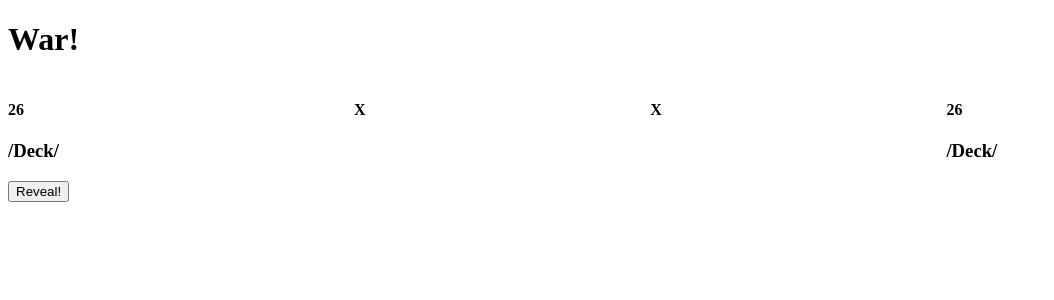
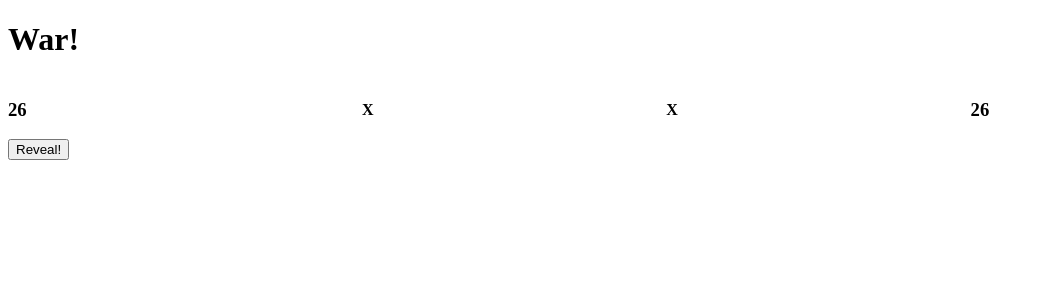
Before and after one commit to gamecoder95/react-war, a React (Vite) app in the folder react-war-frontend/: page / in a window 1280 px wide. Shown: the top 300 px of the page, without its empty margins (0-1054 px from the left). Built offline with nearby package versions, Linux system fonts and the light colour scheme.

Commit message:
Skeleton for button handling

```diff
--- a/react-war-frontend/src/App.tsx
+++ b/react-war-frontend/src/App.tsx
@@ -36,13 +36,17 @@ function App() {
 
   const shuffledDeck = generateShuffledDeck();
 
+  const handleReveal = () => {
+
+  };
+
   return (
     <>
       <h1>War!</h1>
       <div id="gameArea">
         <div>
           <PlayerDeck startingDeck={shuffledDeck.slice(0, Math.floor(shuffledDeck.length / 2))} />
-          <RevealButton />
+          <RevealButton onReveal={handleReveal}/>
         </div>
       <WarQueue />
       <PlayerDeck startingDeck={shuffledDeck.slice(Math.floor(shuffledDeck.length / 2))} />
--- a/react-war-frontend/src/PlayerDeck/PlayerDeck.tsx
+++ b/react-war-frontend/src/PlayerDeck/PlayerDeck.tsx
@@ -7,8 +7,7 @@ function PlayerDeck({startingDeck}: {startingDeck: number[]}) {
 
     return (
         <div className="playerDeck">
-            <h4>{cards.length}</h4>
-            <h3>/Deck/</h3>
+            <h3>{cards.length}</h3>
         </div>
     );
 }
--- a/react-war-frontend/src/RevealButton/RevealButton.tsx
+++ b/react-war-frontend/src/RevealButton/RevealButton.tsx
@@ -1,8 +1,8 @@
 
 
-function RevealButton() {
+function RevealButton({ onReveal } : {onReveal: () => void}) {
     return (
-        <button>Reveal!</button>
+        <button onClick={() => onReveal}>Reveal!</button>
     );
 }
 
```
